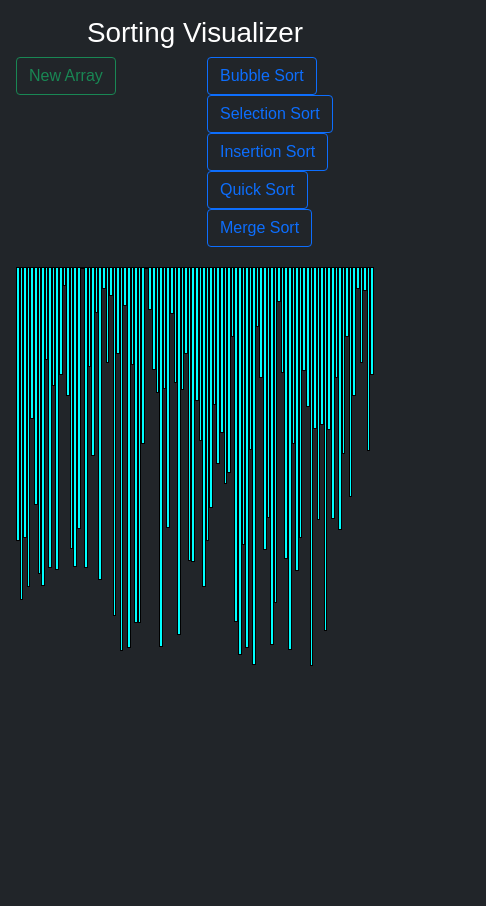
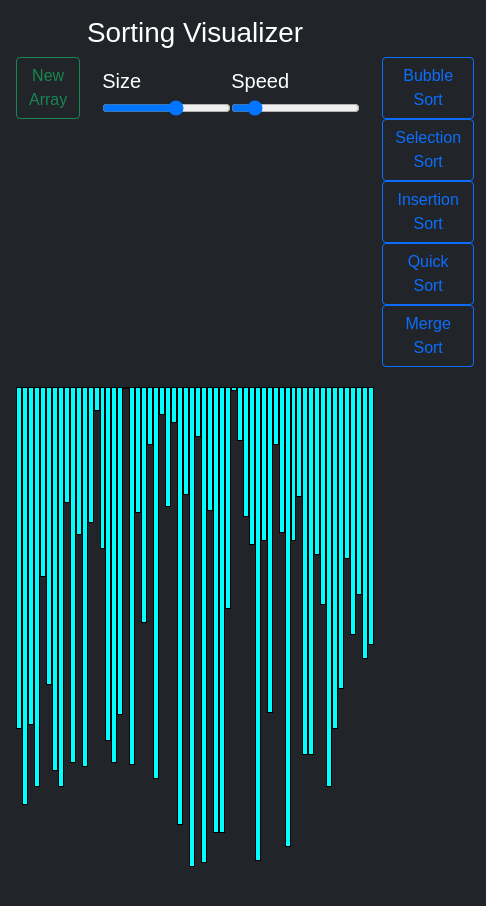
Before and after one commit to AbhishekPrakash5/Sorting-Visualization, a plain HTML site: page index.html in a window 390 px wide. Shown: the whole page, 486 px wide, since content can reach past the window. Before the commit the page ends 844 px from the top, so only its background shows below. Drawn offline with nearby package versions, Linux system fonts and the light colour scheme.

Commit message:
added speed and number of bars input slider

```diff
--- a/index.html
+++ b/index.html
@@ -12,8 +12,16 @@
     <h1 align="center">Sorting Visualizer</h1>
     <nav>
         <div class="row">
-            <div class="col">
+            <div class="col gap-2 d-sm-flex" id="newArray">
                 <button type="button" class="btn btn-outline-success btn-dark newArray">New Array</button>
+            </div>
+            <div class="col" id="input">
+                <span id="size">Size
+                    <input id="arr_sz" type="range" min="5" max="100" step=1 value=60>
+                </span>
+                <span id="speed">Speed
+                    <input id="speed_input" type="range" min="20" max="300" stepDown=10 value=60>
+                </span>
             </div>
             <div class="col gap-2 d-sm-flex justify-content-end">
                 <button type="button" class="btn btn-outline-primary btn-dark bubbleSort">Bubble Sort</button>
--- a/js_files/merge.js
+++ b/js_files/merge.js
@@ -31,7 +31,7 @@ async function merge(ele, low, mid, high){
         console.log('In merge while loop');
         console.log(parseInt(left[i]), parseInt(right[j]));
 
-        await waitforme(delay);
+        //await waitforme(delay);
         // color for which two r being compared for merging
 
         if(parseInt(left[i]) <= parseInt(right[j])){
--- a/js_files/sorting.js
+++ b/js_files/sorting.js
@@ -7,22 +7,35 @@ function swap(el1, el2) {
 
 }
 
-let delay = 30;
 function waitforme(milisec) {
     return new Promise(resolve => {
         setTimeout(() => { resolve('') }, milisec);
     })
 }
+let arraySize = document.querySelector('#arr_sz');
+arraySize.addEventListener('input', function(){
+    console.log(arraySize.value, typeof(arraySize.value));
+    createNewArray(parseInt(arraySize.value));
+});
+
+let delay = 260;
+
+let delayElement = document.querySelector('#speed_input');
+delayElement.addEventListener('input', function(){
+    console.log(delayElement.value, typeof(delayElement.value));
+    delay = 320 - parseInt(delayElement.value);
+});
 
 let array = [];
 createNewArray();
-function createNewArray() {
+function createNewArray(noOfBars = 60) {
+    // calling helper function
     deleteChild();
 
     // creating an array of random numbers
     array = [];
-    for (let i = 0; i < 100; i++) {
-        array.push(Math.floor(Math.random() * 400) + 1);
+    for (let i = 0; i < noOfBars; i++) {
+        array.push(Math.floor(Math.random() * 250) + 1);
     }
     console.log(array);
 
@@ -30,13 +43,11 @@ function createNewArray() {
     const bars = document.querySelector("#bars");
 
     // create multiple element div using loop and adding class 'bar col'
-    for (let i = 0; i < 100; i++) {
+    for (let i = 0; i < noOfBars; i++) {
         const bar = document.createElement("div");
-        bar.style.height = `${array[i]}px`;
-        //bar.style.transform = `translateX(${i * 3}px)`;
+        bar.style.height = `${array[i]*2}px`;
         bar.classList.add('bar');
         bar.classList.add('flex-item');
-        //bar.classList.add("col");
         bar.classList.add(`barNo${i}`);
         bars.appendChild(bar);
     }
@@ -49,4 +60,8 @@ function deleteChild() {
 
 // selecting newarray button from DOM and adding eventlistener
 const newArray = document.querySelector(".newArray");
-newArray.addEventListener("click", createNewArray);
+newArray.addEventListener("click", function(){
+    console.log("From newArray " + arraySize.value);
+    console.log("From newArray " + delay);
+    createNewArray(arraySize.value);
+});
--- a/style.css
+++ b/style.css
@@ -6,17 +6,28 @@ body {
 }
 .flex-container{
     margin-top: 20px;
-    /* border: 2px slateblue solid; */
     display: flex;
     flex-wrap: nowrap;
     width: 100%;
     height: 500px;
     justify-content: center;
-    transition: 0.2s all ease;
+    transition: 2s all ease;
 }
 
 .flex-item{
     background: cyan;
     border: 1pt solid black;
     width: 10px;
+    transition: 0.1s all ease;
 }
+
+.row{
+    display: grid;
+    grid-template-columns: 1fr 1fr 2fr;
+}
+
+#input{
+    display: flex;
+    padding: 10px;
+    justify-content: space-around;
+}
```
Also changed, not shown: js_files/bubble.js (+0 -15 lines).
